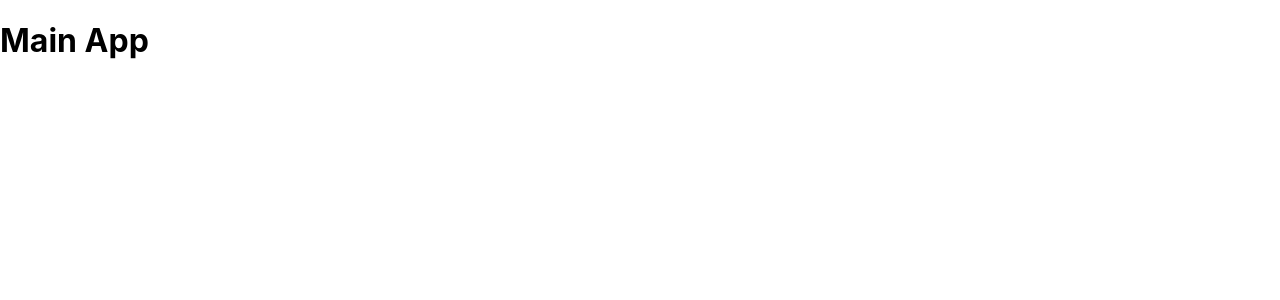
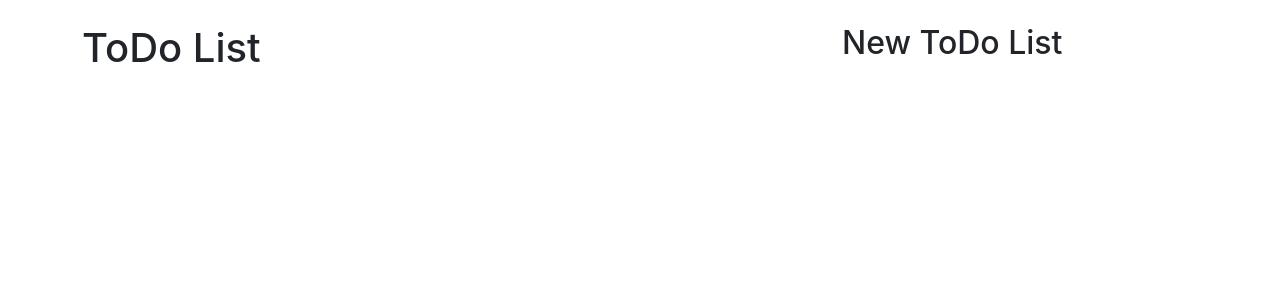
Before and after one commit to juancamilo11/easy-react-todo-app, a React (Create React App) app: page / in a window 1280 px wide. Shown: the top 300 px of the page. Built offline with nearby package versions, Linux system fonts and the light colour scheme.

Commit message:
Se agregó bootstrap y título al proyecto

```diff
--- a/public/index.html
+++ b/public/index.html
@@ -24,7 +24,9 @@
       work correctly both with client-side routing and a non-root public URL.
       Learn how to configure a non-root public URL by running `npm run build`.
     -->
-    <title>React App</title>
+    <link href="https://cdn.jsdelivr.net/npm/bootstrap@5.1.3/dist/css/bootstrap.min.css" rel="stylesheet"
+      integrity="sha384-1BmE4kWBq78iYhFldvKuhfTAU6auU8tT94WrHftjDbrCEXSU1oBoqyl2QvZ6jIW3" crossorigin="anonymous">
+    <title>Easy-ToDo-App</title>
   </head>
   <body>
     <noscript>You need to enable JavaScript to run this app.</noscript>
--- a/src/App.js
+++ b/src/App.js
@@ -2,8 +2,15 @@
 
 function App() {
   return (
-    <div className="App">
-      <h1>Main App</h1>
+    <div className="container mt-4">
+      <div className="row">
+        <div className="col-8">
+          <h1>ToDo List</h1>
+        </div>
+        <div className="col-4">
+          <h2>New ToDo List</h2>
+        </div>
+      </div>
     </div>
   );
 }
```
Also changed, not shown: src/components/TodoForm.jsx (added), src/components/TodoList.jsx (added).
